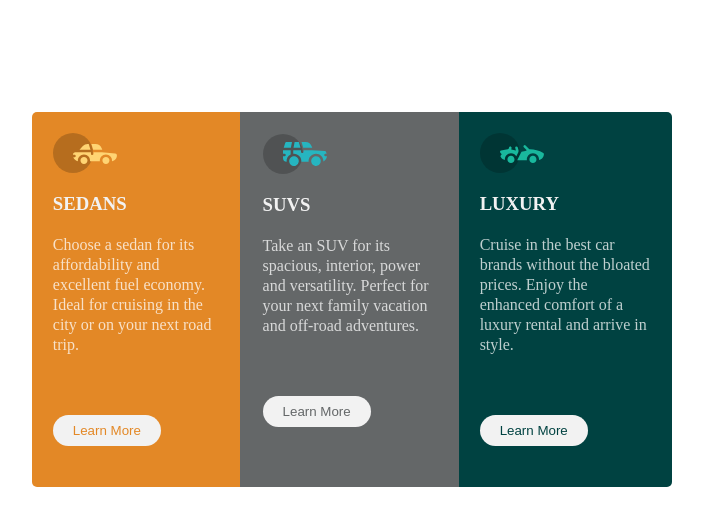
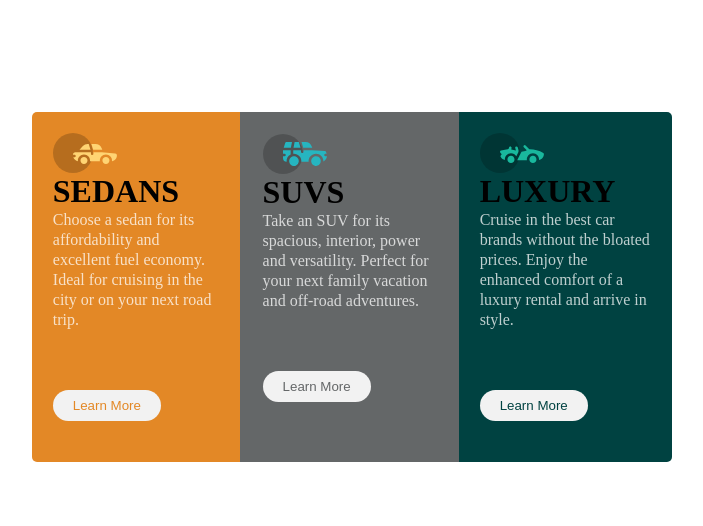
Before and after one commit to oma16/3-columncard, a plain HTML site: page index.html in a window 1280 px wide. Shown: the whole page, without its empty margins (288-991 px from the left). Drawn offline with Linux system fonts and the light colour scheme; a web font is replaced by a local one.

Commit message:
changed the heading tag

```diff
--- a/index.html
+++ b/index.html
@@ -15,19 +15,19 @@
     <div role="main" class="flex-container">
         <div class="sedan">
             <img src="images/icon-sedans.svg" alt="">
-            <h3>SEDANS</h3>
+            <h1>SEDANS</h1>
             <P>Choose a sedan for its affordability and excellent fuel economy. Ideal for cruising in the city or on your next road trip. </P>
             <button>Learn More</button>
         </div>
         <div class="suv">
             <img src="images/icon-suvs.svg" alt="">
-            <h3>SUVS</h3>
+            <h1>SUVS</h1>
             <p>Take an SUV for its spacious, interior, power and versatility. Perfect for your next family vacation and off-road adventures.</p>
             <button>Learn More</button>
         </div>
         <div class="luxury">
             <img src="images/icon-luxury.svg" alt="">
-            <h3>LUXURY</h3>
+            <h1>LUXURY</h1>
             <p>Cruise in the best car brands without
                 the bloated prices. Enjoy the enhanced comfort of a luxury rental and arrive in style.</p>
                 <button>Learn More</button>
```
